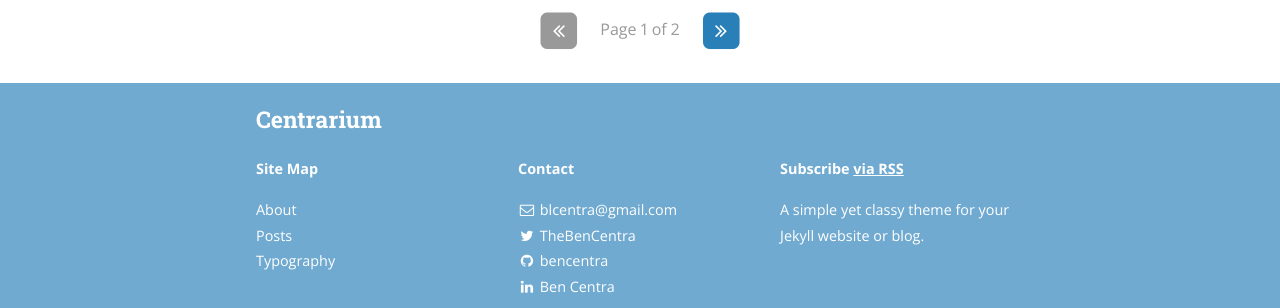
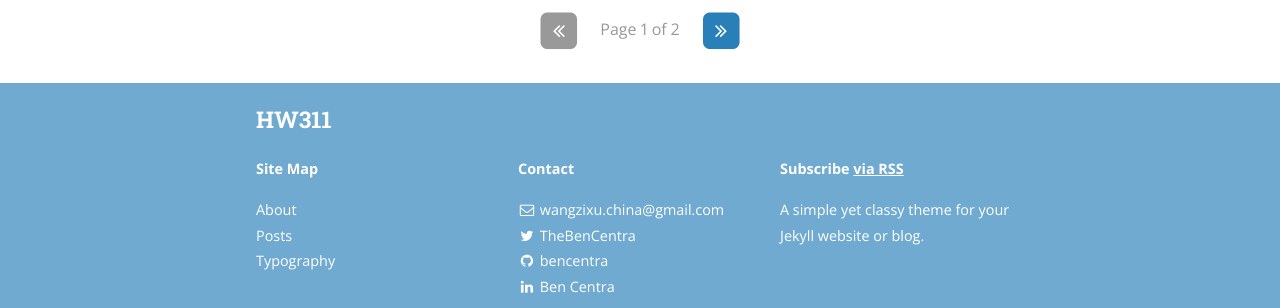
Before and after one commit to zixu-w/zixu-w.github.io, a Jekyll site: the page built from index.html, in a window 1280 px wide and 900 px high, scrolled down 1301 px. Shown: the part 568-876 px from the top of the window. Built offline with Jekyll 4.4.1, drawn with Linux system fonts in a browser that asks for light colours; nearby versions of some CDN libraries; the list of posts is cut into pages by our own code.

Commit message:
Modify config file

```diff
--- a/_config.yml
+++ b/_config.yml
@@ -9,17 +9,17 @@
   - "/vendor/"
 
 # Site settings
-title: Centrarium
+title: HW311
 subtitle: "A simple yet classy theme for your Jekyll website or blog"
-email: blcentra@gmail.com
-name: Ben Centra
+email: wangzixu.china@gmail.com
+name: Zixu Wang
 description: >
   A simple yet classy theme for your Jekyll website or blog.
 # Base URL of site (i.e. /blog). It should always start with a slash,
 # and never end with a slash. Set it to a blank value if hosting at the
 # root of your server.
-baseurl: "/centrarium" # the subpath of your site, e.g. /blog/
-url: "http://bencentra.github.io" # the base hostname & protocol for your site
+baseurl: "/" # the subpath of your site, e.g. /blog/
+url: "http://laytonw.github.io" # the base hostname & protocol for your site
 cover: "/assets/header_image.jpg"
 logo: "/assets/logo.png"
 
```
